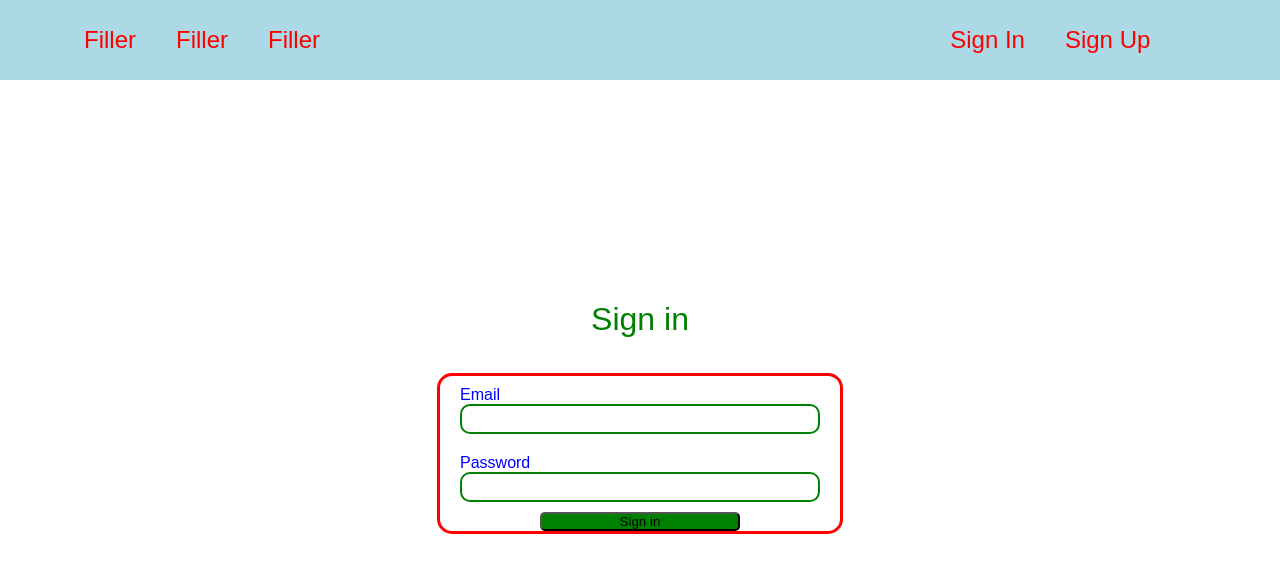
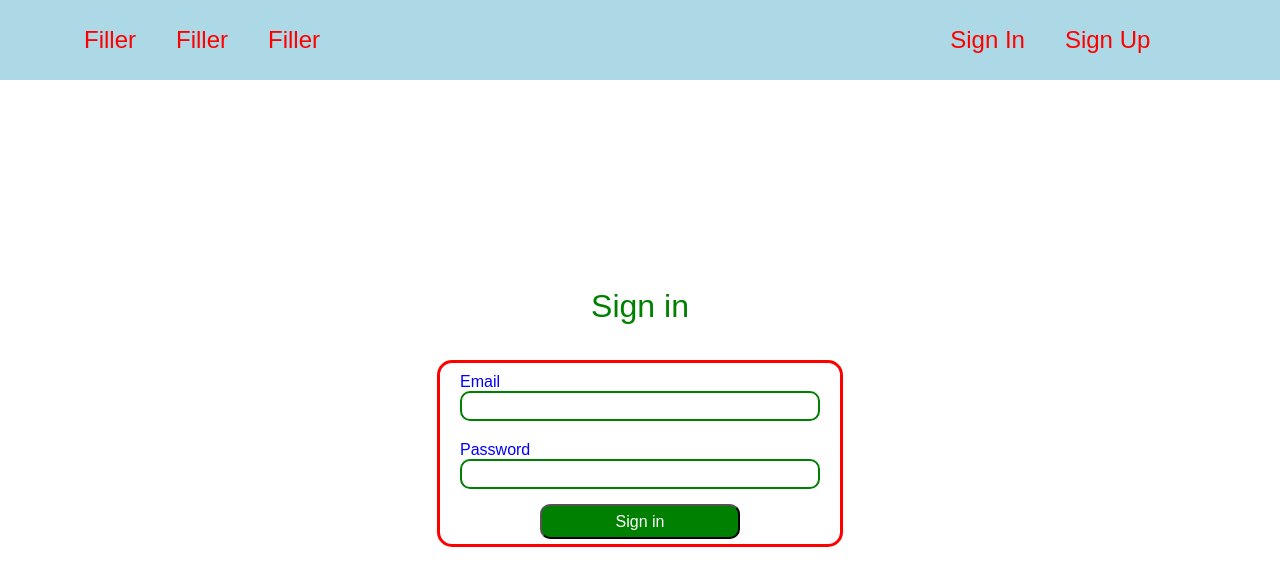
Before and after one commit to victorbosneag/perfplus-client, a React (Create React App) app: page /login in a window 1280 px wide. Shown: the top 586 px of the page. Built offline with nearby package versions, Linux system fonts and the light colour scheme.

Commit message:
form submit button restyle

```diff
--- a/src/components/accountBox/style.js
+++ b/src/components/accountBox/style.js
@@ -51,6 +51,13 @@ export const FormEntryContainer = styled.div`
 
 export const  SubmitButton = styled.button`
   width: 50%;
+  height: 35px;
   background-color:green;
-  border-radius:5px;
+  border-radius:10px;
+  margin:5px;
+  border-style:style;
+  border-width:2px;
+  border-color:black;
+  font-size:medium;
+  color: white;
 `;
```
